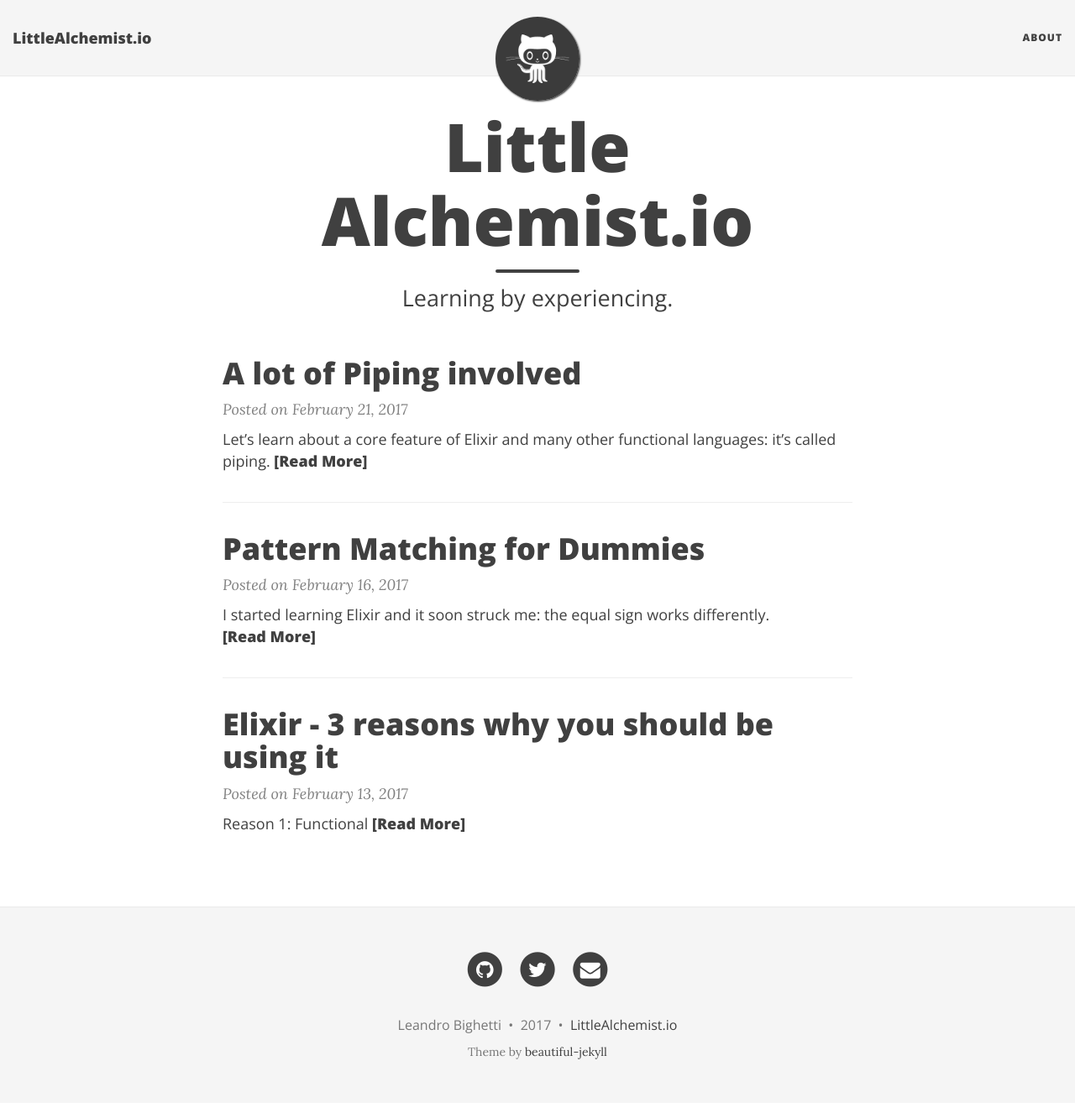
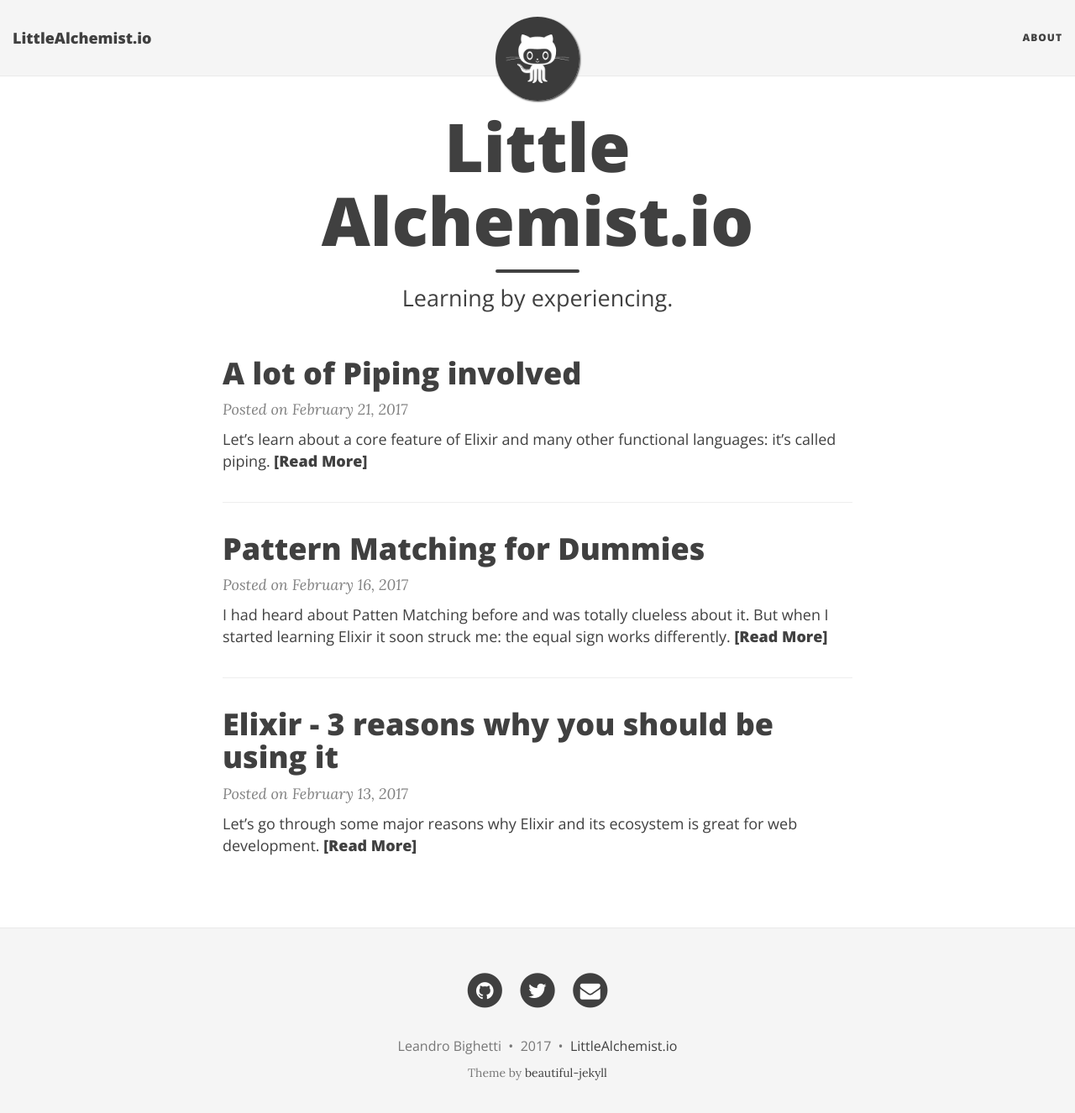
Before and after one commit to lbighetti/littlealchemist.io, a Jekyll site: the page built from index.html, in a window 1280 px wide and 1339 px high. Shown: the top 1326 px of the window at 84% size. Built offline with Jekyll 4.4.1, drawn with Linux system fonts in a browser that asks for light colours; nearby versions of some CDN libraries; the list of posts is cut into pages by our own code.

Commit message:
Mr Hyde was here …

```diff
--- a/_config.yml
+++ b/_config.yml
@@ -85,7 +85,7 @@
 
 # --- Misc --- #
 # Fill in your Disqus shortname (NOT the userid) if you want to support Disqus comments
-#disqus: ""
+disqus: "littlealchemistio"
 
 # Fill in your Google Analytics ID to track your website using GA
 #google_analytics: ""
--- a/_posts/2017-02-13-elixir-3-reasons.md
+++ b/_posts/2017-02-13-elixir-3-reasons.md
@@ -3,6 +3,8 @@
 title:  "Elixir - 3 reasons why you should be using it"
 date:   2017-02-13 14:12:00 +0100
 ---
+
+Let's go through some major reasons why Elixir and its ecosystem is great for web development.
 
 ## Reason 1: Functional
 
--- a/_posts/2017-02-16-pattern-matching-for-dummies.md
+++ b/_posts/2017-02-16-pattern-matching-for-dummies.md
@@ -3,7 +3,7 @@
 title: Pattern Matching for Dummies
 date:   2017-02-16 19:29:00 +0100
 ---
-I started learning Elixir and it soon struck me: __the equal sign works differently__.
+I had heard about Patten Matching before and was totally clueless about it. But when I started learning Elixir it soon struck me: __the equal sign works differently__.
 
 Usually, in programming the equal sign performs an __assignment__.
 
```
